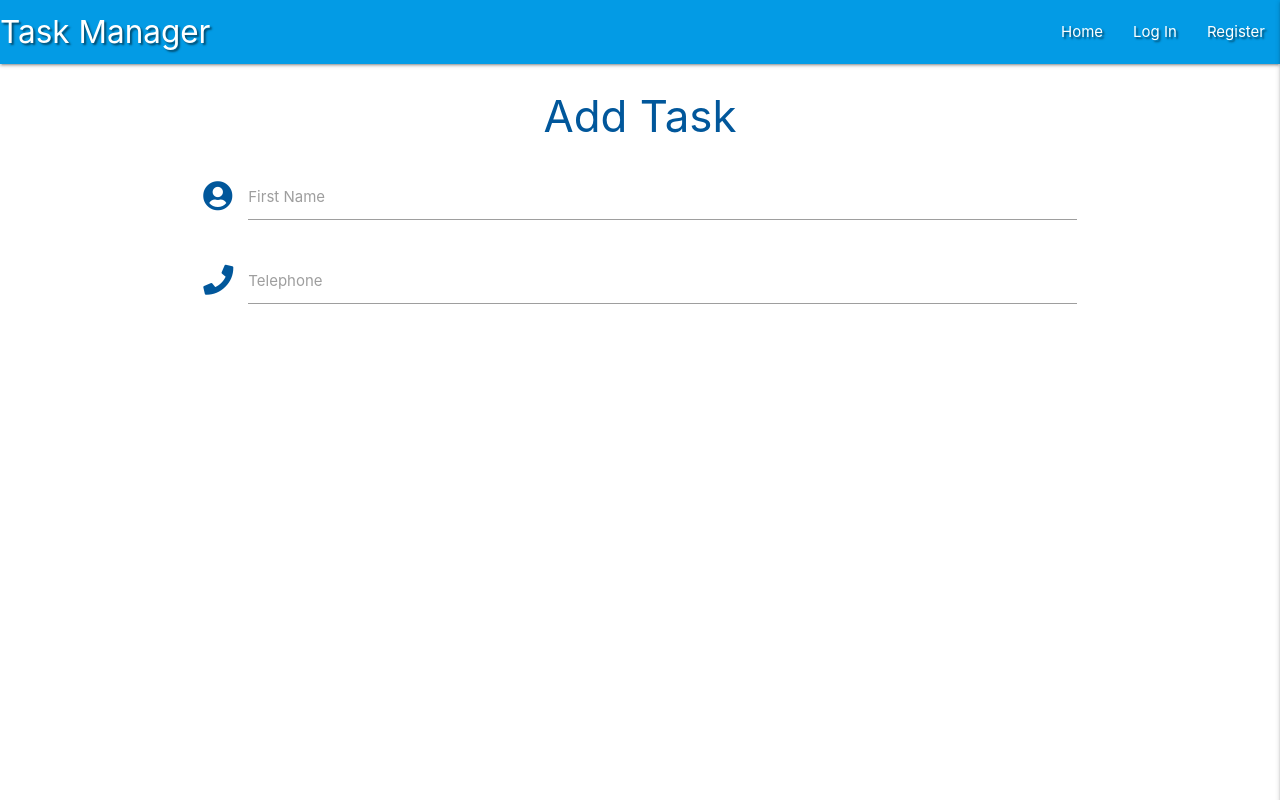
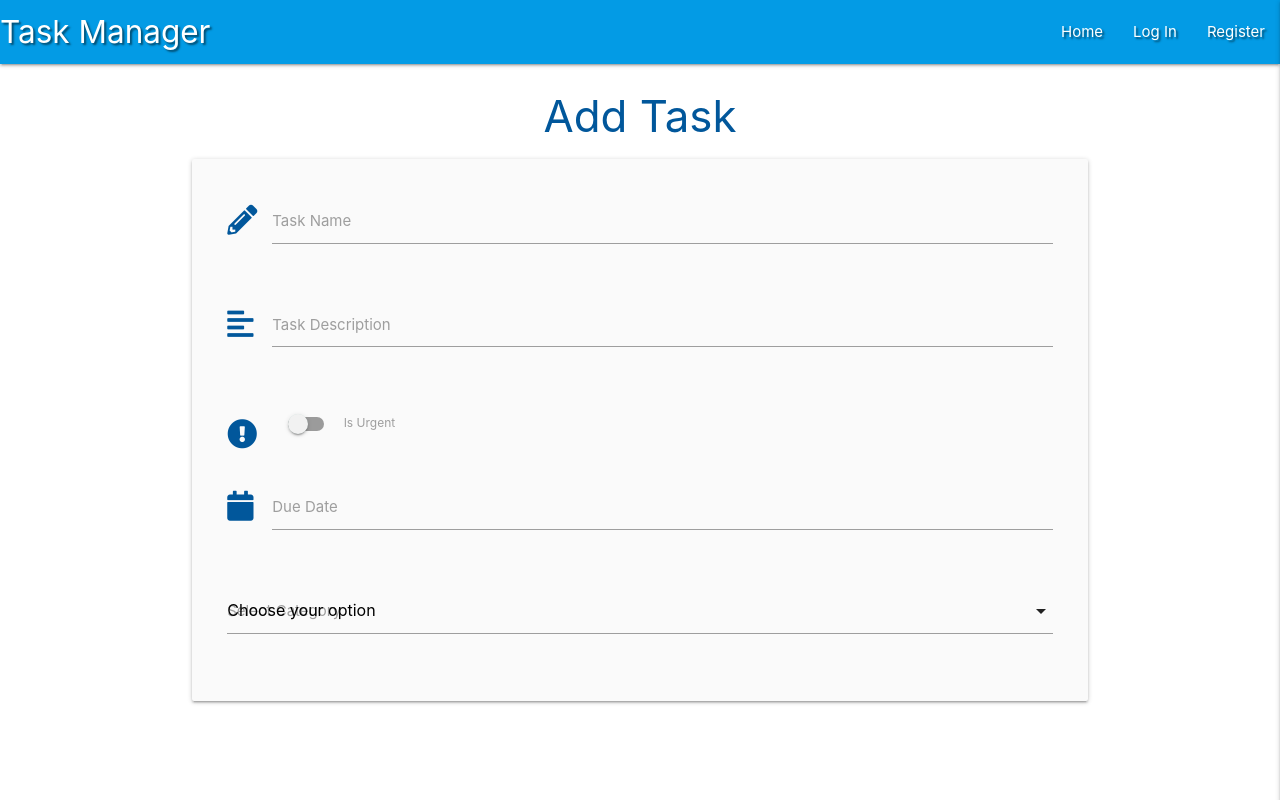
Before and after one commit to cshimvin/task-manager-mongodb, a Flask app: page /add_task in a window 1280 px wide. Run offline with Flask 2, Linux system fonts and the light colour scheme; some libraries are stand-ins or nearby versions.

Commit message:
Add form fields to add task

```diff
--- a/static/js/script.js
+++ b/static/js/script.js
@@ -3,9 +3,17 @@
 */
 
 $(document).ready(function () {
-    $(".sidenav").sidenav({edge: "right"});
-    $('.collapsible').collapsible();
-    $('.tooltipped').tooltip();
+    $(".sidenav").sidenav({edge: "right"}); // Side nav
+    $('.collapsible').collapsible(); // accordion
+    $('.tooltipped').tooltip(); // tool tip
+    $('.datepicker').datepicker({
+        format: "dd mmmm, yyyy",
+        yearRange: 3,
+        showClearBtn: true,
+        i18n: {
+            done: "Select"
+        }}); // date picker for due date
+    $('select').formSelect(); // option list dropdown
 });
 
 
--- a/templates/add_task.html
+++ b/templates/add_task.html
@@ -3,18 +3,49 @@
 
     <h3 class="light-blue-text text-darken-4 center-align">Add Task</h3>
 
-    <div class="row">
+    <div class="row card-panel grey lighten-5">
         <form class="col s12" method="POST" action="">
             <div class="row">
                 <div class="input-field col s12">
-                    <i class="fas fa-user-circle prefix light-blue-text text-darken-4"></i>
-                    <input id="icon_prefix" type="text" class="validate">
-                    <label for="icon_prefix">First Name</label>
+                    <i class="fas fa-pencil-alt prefix light-blue-text text-darken-4"></i>
+                    <input id="task_name" name="task_name" minlegth="5" maxlength="50" type="text" class="validate" required>
+                    <label for="task_name">Task Name</label>
                 </div>
+            </div>
+            <div class="row">
                 <div class="input-field col s12">
-                    <i class="fas fa-phone prefix light-blue-text text-darken-4"></i>
-                    <input id="icon_telephone" type="tel" class="validate">
-                    <label for="icon_telephone">Telephone</label>
+                    <i class="fas fa-align-left prefix light-blue-text text-darken-4"></i>
+                    <textarea class="materialize-textarea" id="task_description" name="task_description" required></textarea>
+                    <label for="task_description">Task Description</label>
+                </div>
+            </div>
+            <div class="row">
+                <div class="input-field col s12">
+                    <div class="switch">
+                        <i class="fas fa-exclamation-circle prefix light-blue-text text-darken-4"></i>
+                        <label for="is_urgent">
+                            <input type="checkbox" id="is_urgent" name="is_urgent">
+                            <span class="lever"></span>
+                            Is Urgent
+                        </label>
+                    </div>
+                </div>
+            </div>
+            <div class="row">
+                <div class="input-field col s12">
+                    <i class="fas fa-calendar prefix light-blue-text text-darken-4"></i>
+                    <label for="due_date">Due Date</label>
+                    <input type="text" name="due_date" id="due_date" class="datepicker">
+                </div>
+            </div>
+            <div class="row">
+                <div class="input-field col s12">
+                    <label for="category">Select Category</label>
+                    <select id="category" name="category">
+                        <option value="" disabled selected>Choose your option</option>
+                        <option value="1">Option 1</option>
+                        <option value="2">Option 2</option>
+                        <option value="3">Option 3</option>
                 </div>
             </div>
         </form>
```
